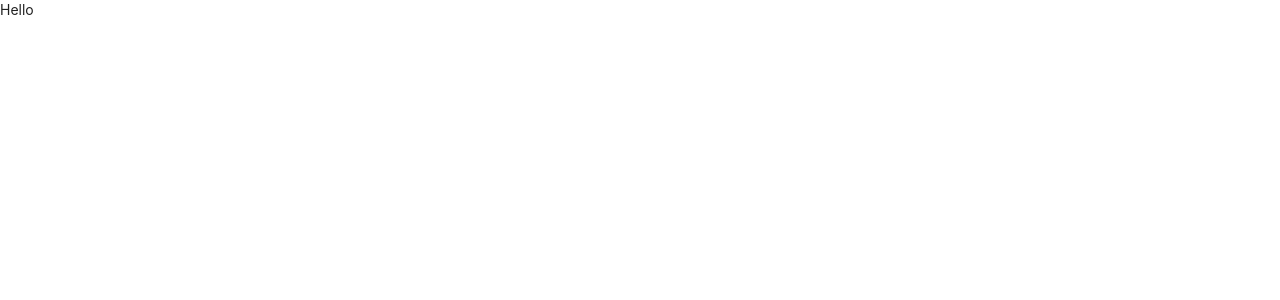
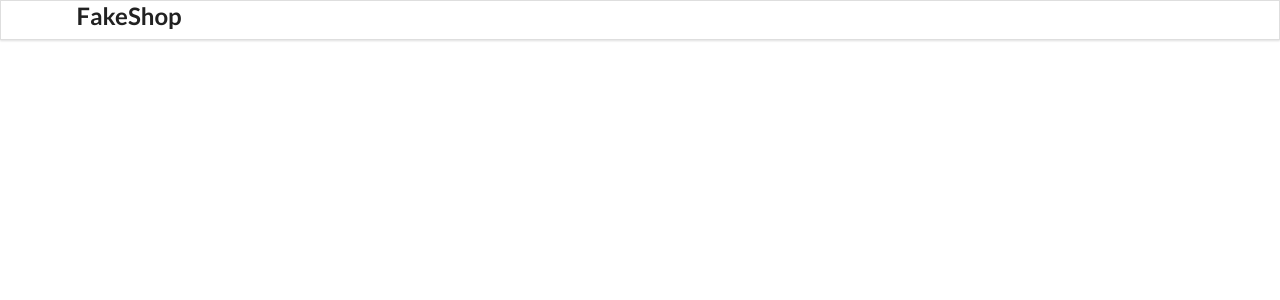
Before and after one commit to Naveenok/Shop-App, a React (Create React App) app in the folder shop-app/: page / in a window 1280 px wide. Shown: the top 300 px of the page. Built offline with nearby package versions, Linux system fonts and the light colour scheme; the HTML template or start-up script is replaced by a standard one.

Commit message:
added header component

```diff
--- a/shop-app/src/App.js
+++ b/shop-app/src/App.js
@@ -1,10 +1,11 @@
-import logo from './logo.svg';
-import './App.css';
+import logo from "./logo.svg";
+import "./App.css";
+import Header from "./containers/Header";
 
 function App() {
   return (
     <div>
-     Hello
+      <Header />
     </div>
   );
 }
--- a/shop-app/src/containers/header.js
+++ b/shop-app/src/containers/header.js
@@ -0,0 +1,13 @@
+import React from "react";
+
+const Header = () => {
+  return (
+    <div className="ui fixed menu">
+      <div className="ui container center">
+        <h2>FakeShop</h2>
+      </div>
+    </div>
+  );
+};
+
+export default Header;
```
Also changed, not shown: shop-app/src/containers/ProductComponent.js (added), shop-app/src/containers/ProductDetail.js (added), shop-app/src/containers/ProductListing.js (added).
